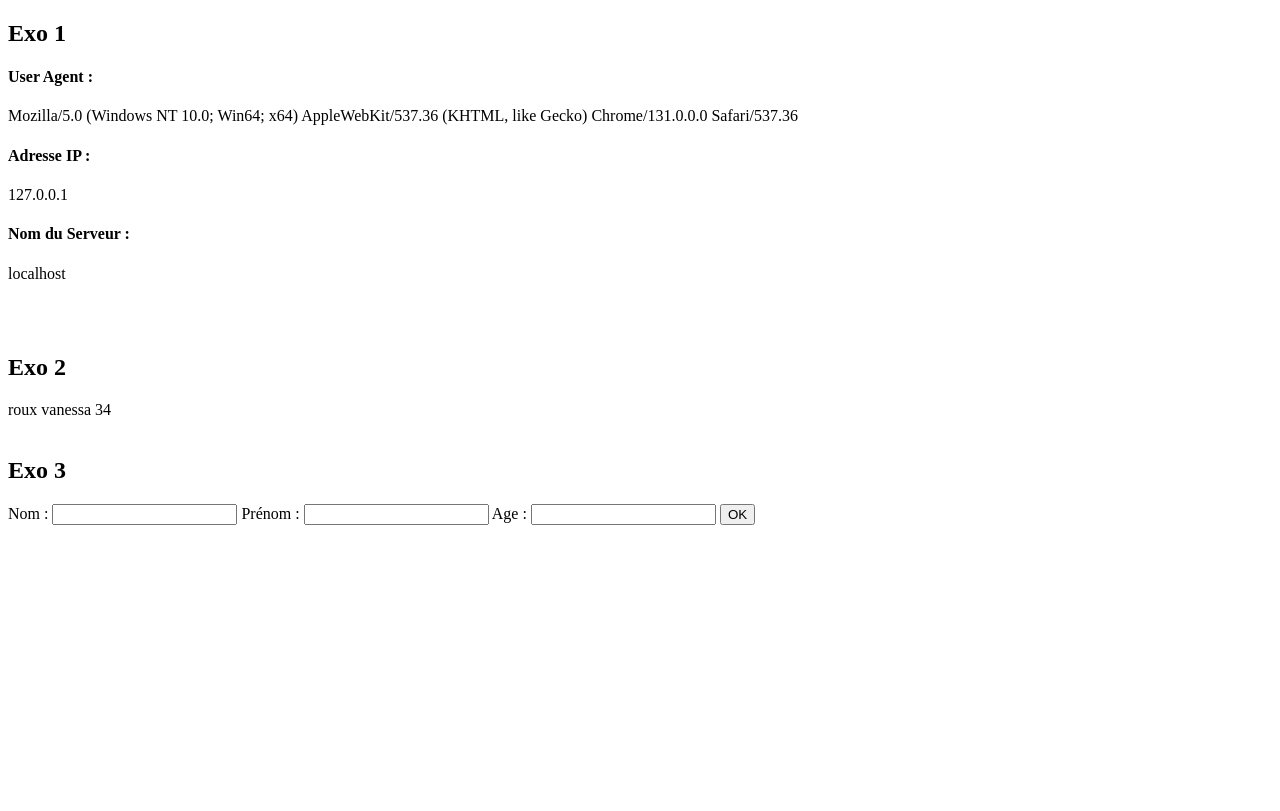
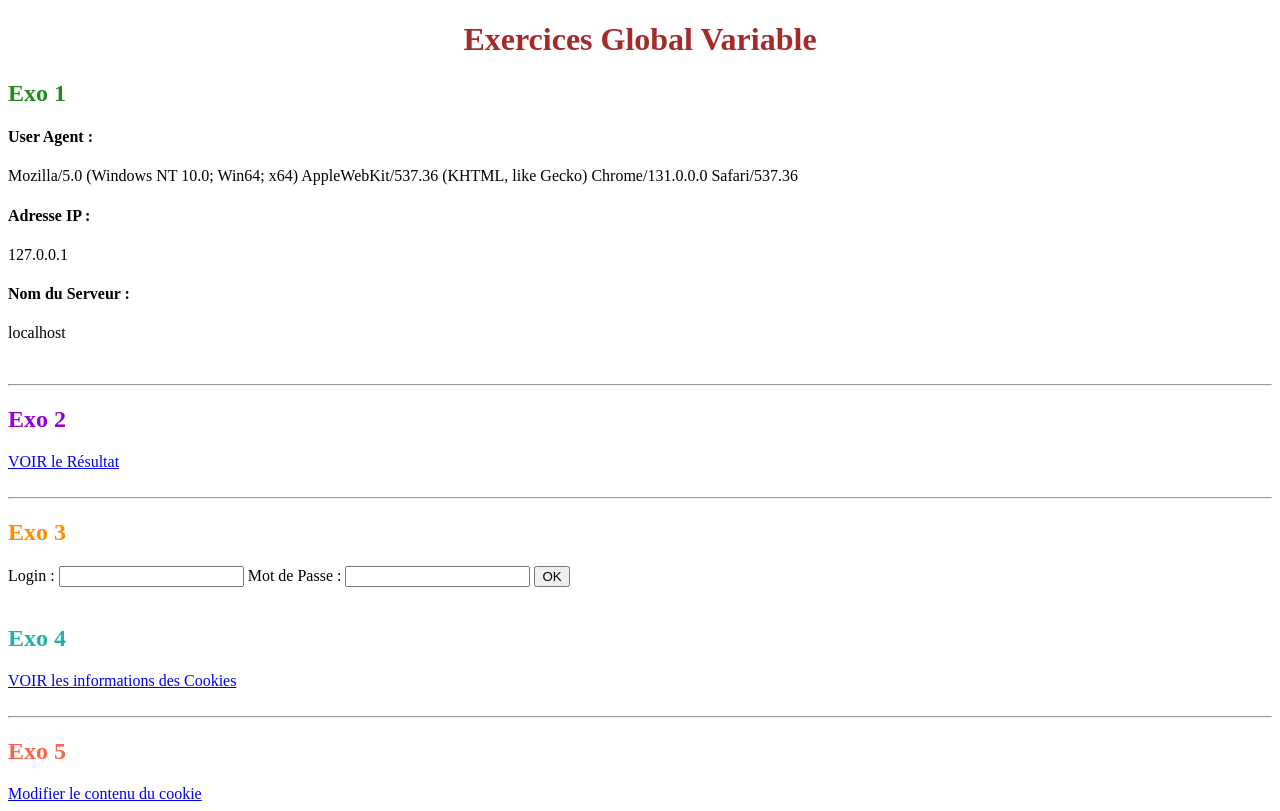
Before and after one commit to Vanoux/php-exercises, a PHP site: page / in a window 1280 px wide. Before the commit the page ends 525 px from the top, so only its background shows below. Run offline with PHP 8.4, Linux system fonts and the light colour scheme; data that the repository does not hold is empty.

Commit message:
Exo Global variable php

```diff
--- /dev/null
+++ b/6_GlobalVariable/exo2.php
@@ -0,0 +1,9 @@
+<a href = "user.php">VOIR le Résultat</a><br>
+
+<?php
+
+$_SESSION["nom"] = "roux";
+$_SESSION["prenom"] = "vanessa";
+$_SESSION["age"] = 34;
+
+?>
--- /dev/null
+++ b/6_GlobalVariable/exo3.php
@@ -0,0 +1,11 @@
+<form action="index.php" method="POST">
+    <label>Login : </label><input type="text" name="login">
+    <label>Mot de Passe : </label><input type="password" name="mdp">
+    <input type="submit" value="OK">
+</form>
+
+<?php
+//setcookie() définit un cookie qui sera envoyé
+    setcookie("login", $_POST["login"]);
+    setcookie("mdp", $_POST["mdp"]);
+?>
--- /dev/null
+++ b/6_GlobalVariable/exo4.php
@@ -0,0 +1 @@
+<a href = "user.php">VOIR les informations des Cookies</a><br>
--- /dev/null
+++ b/6_GlobalVariable/exo5.php
@@ -0,0 +1,7 @@
+<a href = "index.php">Modifier le contenu du cookie</a><br>
+
+<!--<?php
+// Effacement d'un cookie avec setcookie() et la date d'expiration est passée
+//  setcookie("login" , " ", time() - 60);
+//  setcookie("mdp" , " ", time() - 60);
+?> -->
--- a/6_GlobalVariable/index.php
+++ b/6_GlobalVariable/index.php
@@ -1,10 +1,6 @@
 <?php
 //Démarre une nouvelle session ou reprend une session existante
 session_start();
-
- $_SESSION["nom"] = "roux";
- $_SESSION["prenom"] = "vanessa";
- $_SESSION["age"] = 34;
  ?>
 
 
@@ -13,13 +9,15 @@ session_start();
 <head>
     <meta charset="utf-8" />
     <meta http-equiv="X-UA-Compatible" content="IE=edge">
-    <title>Exo 1 GlobalVariable php</title>
+    <title>GlobalVariable php</title>
     <meta name="viewport" content="width=device-width, initial-scale=1">
 </head>
+<body style="">
 
-<body>
+  <h1 style="color:brown; text-align:center;">Exercices Global Variable</h1>
 
-  <h2>Exo 1</h2>
+
+  <h2 style="color:forestgreen;">Exo 1</h2>
   <!-- Exercice 1
 Faire une page HTML permettant de donner à l'utilisateur :
 
@@ -33,38 +31,44 @@ Faire une page HTML permettant de donner à l'utilisateur :
     <p><?php echo $_SERVER["REMOTE_ADDR"]; ?></p>
   <h4>Nom du Serveur :</h4>
     <p><?php echo $_SERVER["SERVER_NAME"]; ?></p>
+  <br><hr>
 
 
-<br><br>
-
-
-  <h2>Exo 2</h2>
+  <h2 style="color:darkviolet">Exo 2</h2>
   <!-- Exercice 2
   Sur la page index, faire un liens vers une autre page.
   Passer d'une page à l'autre le contenu des variables nom, prenom et age grâce aux sessions.
   Ces variables auront été définies directement dans le code.
   Il faudra afficher le contenu de ces variables sur la deuxième page.
   -->
-<?php
-include "user.php";
-?>
+  <?php include "exo2.php";?>
+  <br><hr>
 
 
-<br><br>
-
-
-  <h2>Exo 3</h2>
+  <h2 style="color:darkorange">Exo 3</h2>
   <!-- Exercice 3
   Faire un formulaire qui permet de récupérer le login et le mot de passe de l'utilisateur.
   A la validation du formulaire, stocker les informations dans un cookie.
   -->
+  <?php include "exo3.php";?>
+  <br>
 
-<form action="user2.php" method="POST">
-    <label>Nom : </label><input type="text" name="nom">
-    <label>Prénom : </label><input type="text" name="prenom">
-    <label>Age : </label><input type="text" name="age">
-    <input type="submit" value="OK">
-</form>
+
+  <h2 style="color:lightseagreen">Exo 4</h2>
+  <!-- Exercice 4
+  Faire une page qui va récupérer les informations du cookie créé à l'exercice 3
+  et qui les affiches.
+  -->
+  <?php include "exo4.php";?>
+  <br><hr>
+
+
+  <h2 style="color:tomato">Exo 5</h2>
+  <!-- Exercice 5
+  Faire une page qui va pouvoir modifier le contenu du cookie de l'exercice 3.
+  -->
+  <?php include "exo5.php";?>
+
 
 </body>
 </html>
--- a/6_GlobalVariable/user.php
+++ b/6_GlobalVariable/user.php
@@ -1,9 +1,18 @@
 <?php
+session_start();
+?>
 
-session_start();
+<?php
+//Exo 2
+echo "Infos Session : " . $_SESSION["nom"] . " " . $_SESSION["prenom"] . " " . $_SESSION["age"] . "\n";
+?>
+<br><br>
+<hr><br>
 
-echo $_SESSION["nom"] . "\n";
-echo $_SESSION["prenom"] . "\n";
-echo $_SESSION["age"] . "\n";
 
+<?php
+//Exo 4
+echo "Infos Cookies : " . $_COOKIE["login"] . " " . $_COOKIE["mdp"] . "\n";
 ?>
+<br><hr>
+<br><br>
```
Lines whose indentation alone changed are shown as unchanged.
